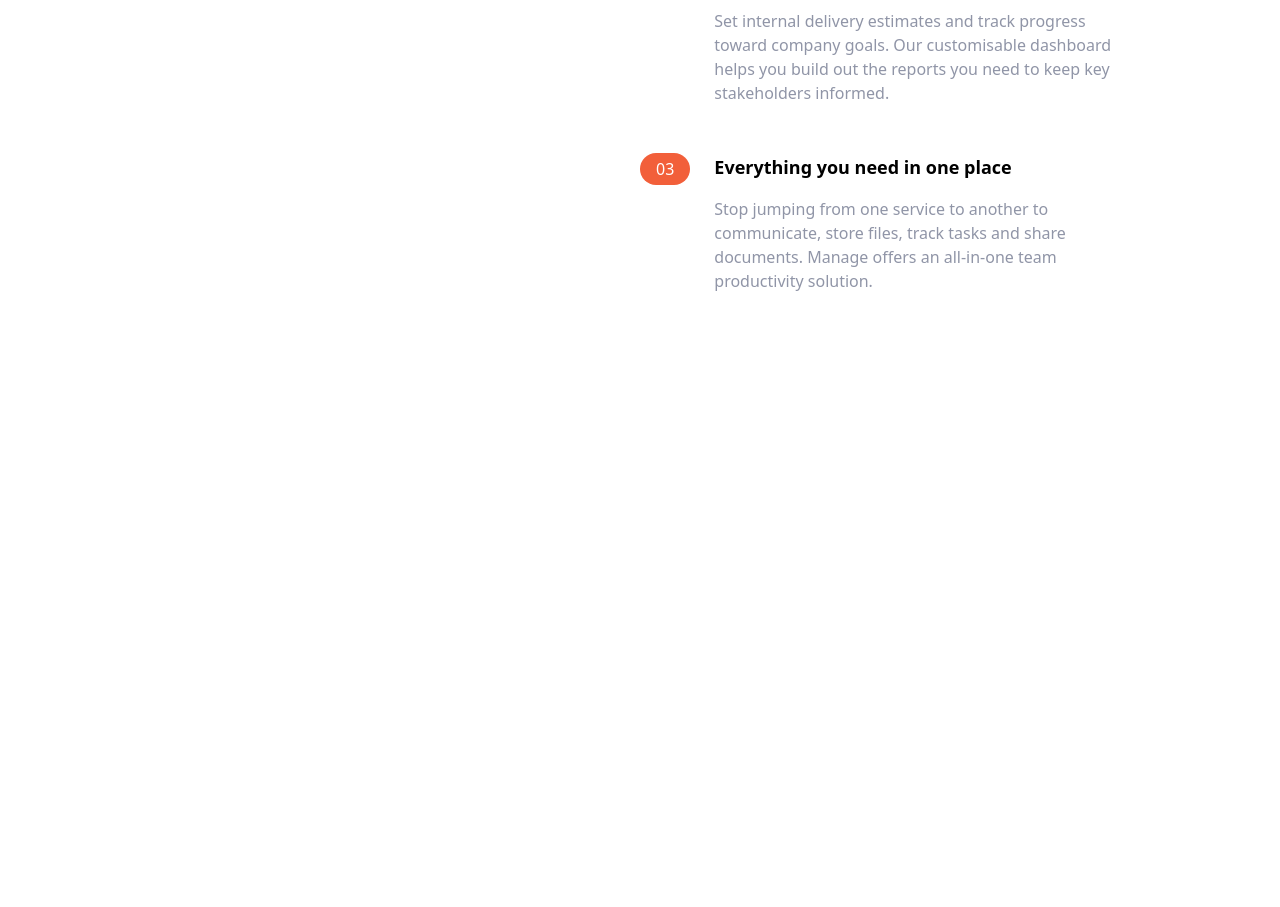
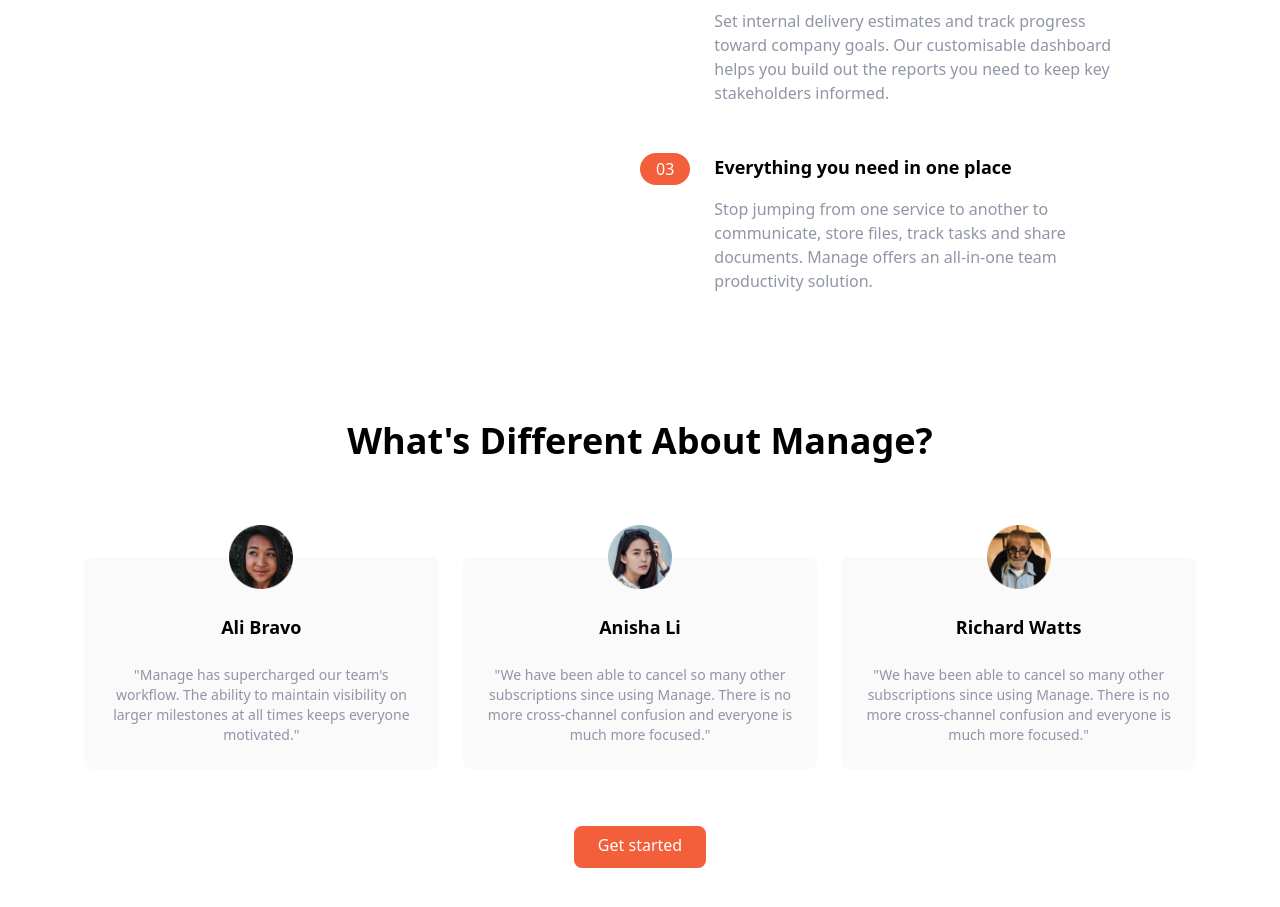
Before and after one commit to VladimirVolvakov/manage-company-landingpage, a website: page index.html in a window 1280 px wide. Shown: the part 879-1786 px from the top of the page. Before the commit the page ends 1172 px from the top, so only its background shows below. Drawn offline with Linux system fonts and the light colour scheme.

Commit message:
feat: add Testimonials section markup & styles

```diff
--- a/index.html
+++ b/index.html
@@ -67,7 +67,6 @@
         </div>
 
         <div class="flex flex-col space-y-12 md:w-1/2">
-
           <div class="flex flex-col space-y-3 md:space-y-0 md:space-x-6 md:flex-row">
             <div class="rounded-l-full bg-brightRedSuperLight md:bg-transparent">
               <div class="flex items-center space-x-2">
@@ -79,7 +78,6 @@
                 </h3>
               </div>
             </div>
-
             <div>
               <h3 class="hidden mb-4 text-lg font-bold md:block">
                 Track company-wide progress
@@ -100,7 +98,6 @@
                 </h3>
               </div>
             </div>
-
             <div>
               <h3 class="hidden mb-4 text-lg font-bold md:block">
                 Advanced built-in reports
@@ -121,7 +118,6 @@
                 </h3>
               </div>
             </div>
-
             <div>
               <h3 class="hidden mb-4 text-lg font-bold md:block">
                 Everything you need in one place
@@ -132,7 +128,49 @@
               </p>
             </div>
           </div>
+        </div>
+      </div>
+    </section>
 
+    <section id="testimonials">
+      <div class="max-w-6xl px-5 mx-auto mt-32 text-center">
+        <h2 class="text-4xl font-bold text-center">What's Different About Manage?</h2>
+        <div class="flex flex-col mt-24 md:flex-row md:space-x-6">
+          <div class="flex flex-col items-center p-6 space-y-6 rounded-lg bg-veryLightGrey md:w-1/3">
+            <img src="images/avatar-ali.png" class="w-16 -mt-14" alt="">
+            <h5 class="text-lg font-bold">Ali Bravo</h5>
+            <p class="text-sm text-darkGreyBlue">
+              "Manage has supercharged our team's workflow. The ability to maintain visibility on larger milestones at
+              all times keeps everyone motivated."
+            </p>
+          </div>
+
+          <div class="hidden flex-col items-center p-6 space-y-6 rounded-lg bg-veryLightGrey md:flex md:w-1/3">
+            <img src="images/avatar-anisha.png" class="w-16 -mt-14" alt="">
+            <h5 class="text-lg font-bold">Anisha Li</h5>
+            <p class="text-sm text-darkGreyBlue">
+              "We have been able to cancel so many other subscriptions since using Manage. There is no more cross-channel
+              confusion and everyone is much more focused."
+            </p>
+          </div>
+
+          <div class="hidden flex-col items-center p-6 space-y-6 rounded-lg bg-veryLightGrey md:flex md:w-1/3">
+            <img src="images/avatar-richard.png" class="w-16 -mt-14" alt="">
+            <h5 class="text-lg font-bold">Richard Watts</h5>
+            <p class="text-sm text-darkGreyBlue">
+              "We have been able to cancel so many other subscriptions since using Manage. There is no more cross-channel
+              confusion and everyone is much more focused."
+            </p>
+          </div>
+        </div>
+
+        <div class="my-16">
+          <a
+            href="#"
+            class="px-6 pt-2 pb-3 text-white bg-brightRed rounded-lg baseline hover:bg-brightRedLight"
+          >
+            Get started
+          </a>
         </div>
       </div>
     </section>
```
Also changed, not shown: css/main.css.
